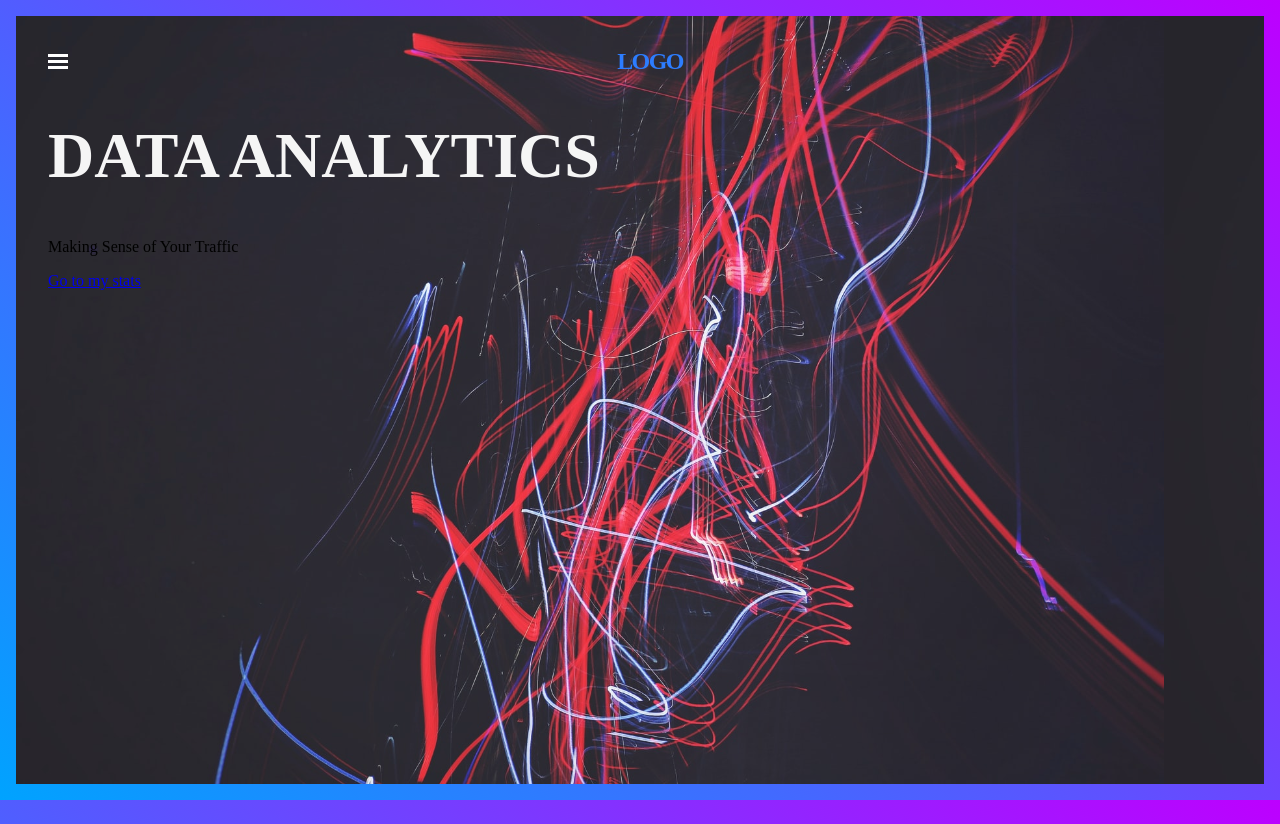
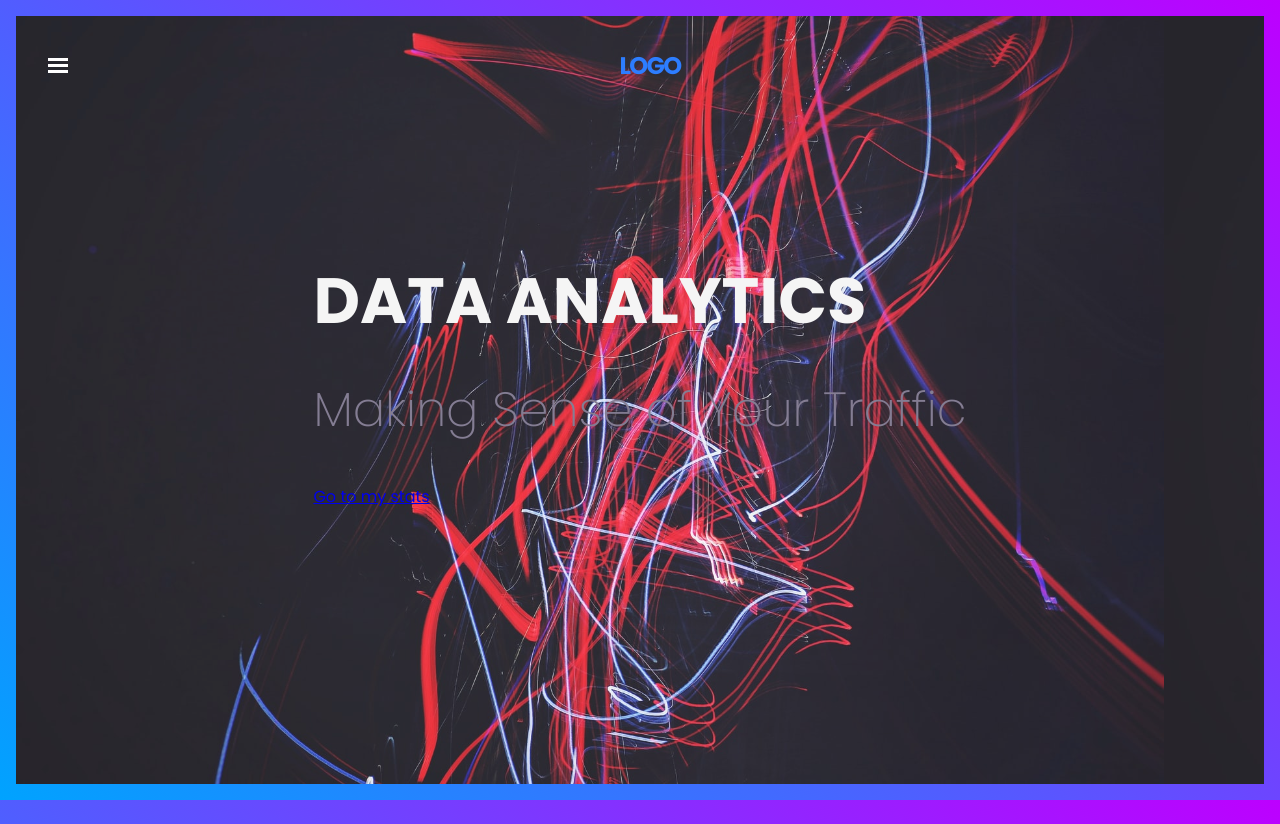
Before and after one commit to jmonroe200/Scrimba_Data_Dashboard, a plain HTML site: page index.html in a window 1280 px wide. Drawn offline with Linux system fonts and the light colour scheme.

Commit message:
google fonts and cv class

```diff
--- a/index.css
+++ b/index.css
@@ -63,3 +63,11 @@ h1 {
     place-items: center;
     height: 80%;
 }
+
+.content p {
+    font-size: clamp(2rem, -0.875rem + 8.333vw, 3rem);
+    font-weight: 300;
+    line-height: 111%;
+    color: #847D93;
+    margin-top: 1.1em;
+}
--- a/index.html
+++ b/index.html
@@ -10,6 +10,9 @@
         <title>Scrimba Data Dashboard</title>
         <meta name="description" content="">
         <meta name="viewport" content="width=device-width, initial-scale=1">
+        <link rel="preconnect" href="https://fonts.googleapis.com">
+<link rel="preconnect" href="https://fonts.gstatic.com" crossorigin>
+<link href="https://fonts.googleapis.com/css2?family=Poppins:wght@200;400;500;700&display=swap" rel="stylesheet">
         <link rel="stylesheet" href="index.css">
 
     </head>
@@ -30,10 +33,12 @@
                     <img src="./images/menu.svg" alt="images/hamburger menu" class="menu-btn">
                     <p class="logo">Logo</p>
                 </header>
-                <div class="content">
-                    <h1>Data Analytics</h1>
-                    <p>Making Sense of Your Traffic</p>
-                    <a href="#" class="cta">Go to my stats</a>
+                <div class="cv">
+                    <div class="content">
+                        <h1>Data Analytics</h1>
+                        <p>Making Sense of Your Traffic</p>
+                        <a href="#" class="cta">Go to my stats</a>
+                    </div>
                 </div>
             </section>
         </div>
```
